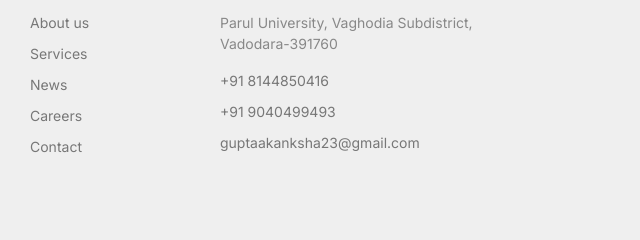
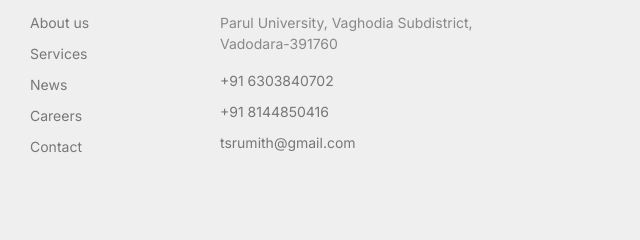
Before and after one commit to heyjyoti4u/Oak, a plain HTML site: page index.html in a window 1280 px wide. Shown: the part 5378-5618 px from the top of the page, 622-1262 px from the left. Drawn offline with Linux system fonts and the light colour scheme; files that its build step writes are made by us from their sources; a web font is replaced by a local one.

Commit message:
Update index.html

```diff
--- a/index.html
+++ b/index.html
@@ -500,9 +500,9 @@
 						<h3>Contact</h3>
 						<address>Parul University, Vaghodia Subdistrict, Vadodara-391760</address>
 						<ul class="list-unstyled links mb-4">
+							<li><a href="tel://11234567890">+91 6303840702</a></li>
 							<li><a href="tel://11234567890">+91 8144850416</a></li>
-							<li><a href="tel://11234567890">+91 9040499493</a></li>
-							<li><a href="mailto:info@mydomain.com">guptaakanksha23@gmail.com</a></li>
+							<li><a href="mailto:info@mydomain.com">tsrumith@gmail.com</a></li>
 						</ul>
 					</div> <!-- /.widget -->
 				</div> <!-- /.col-lg-3 -->
```
